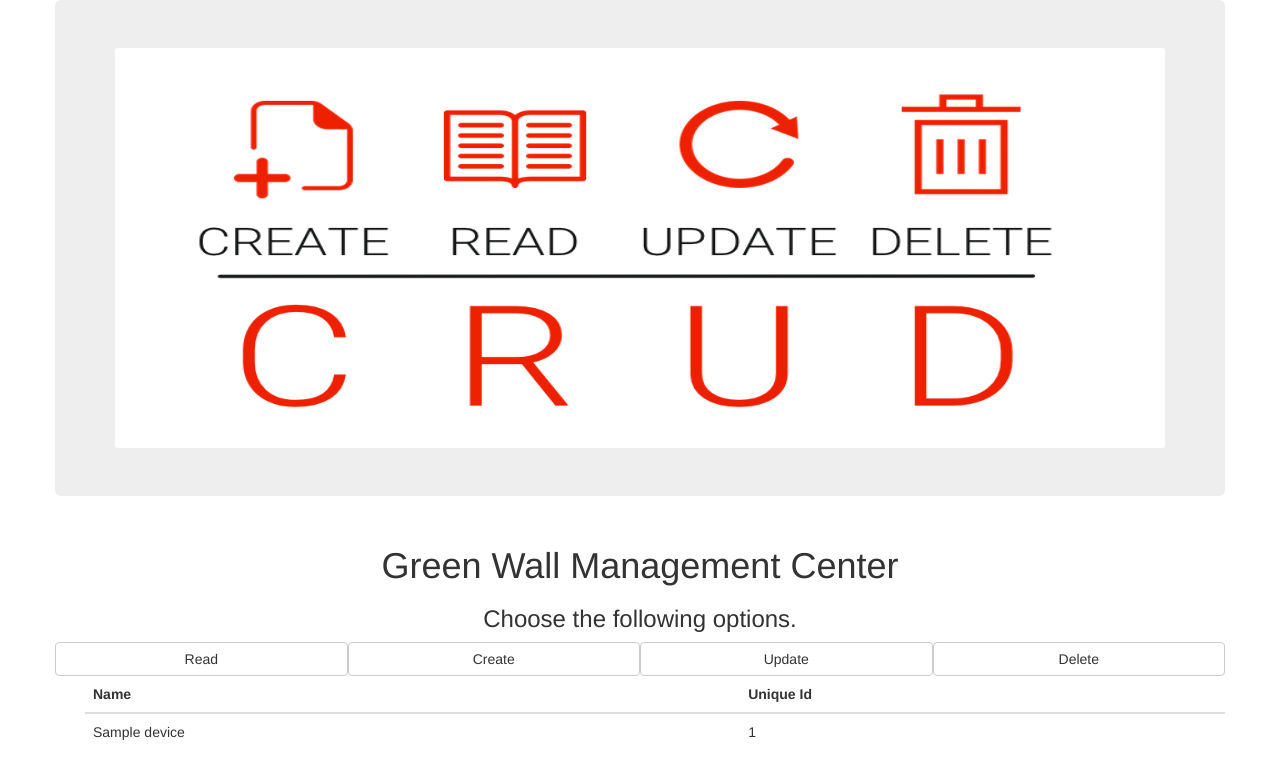
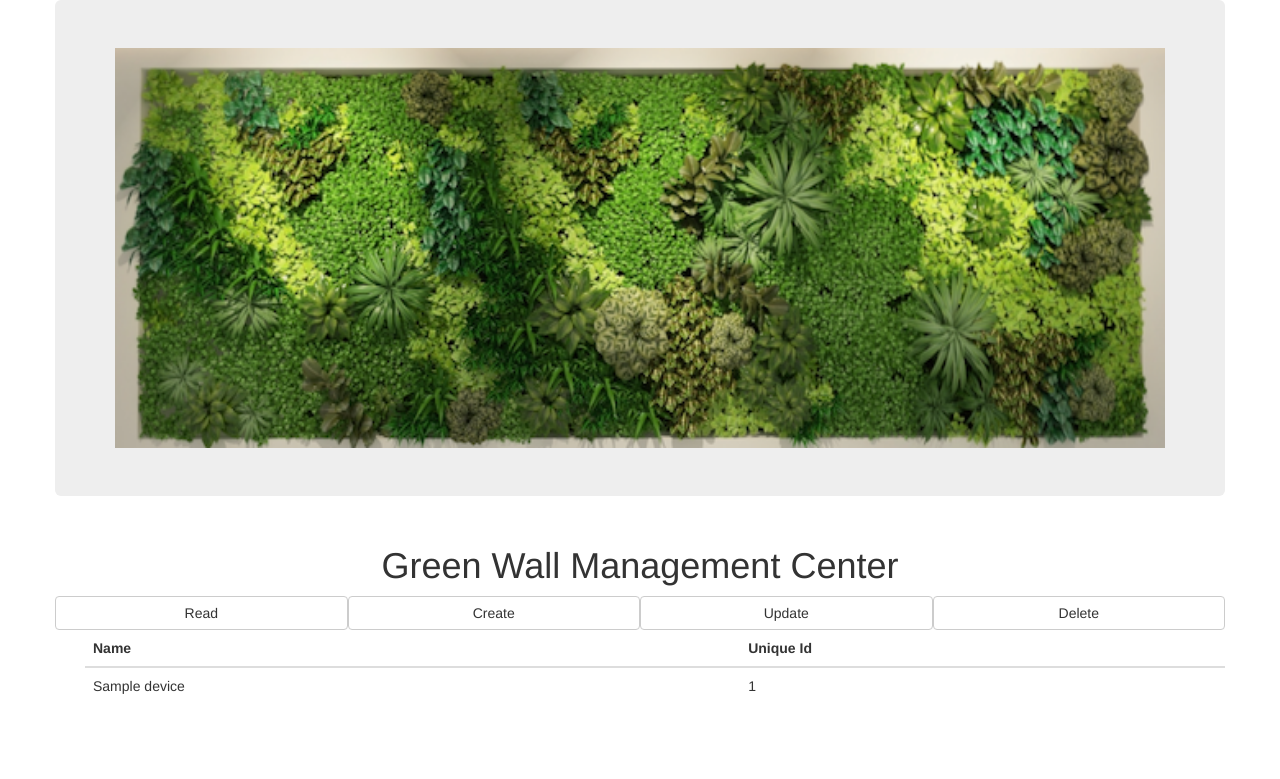
Before and after one commit to ltn22/green_wall, a Flask app: page / in a window 1280 px wide. Shown: the top 779 px of the page. Run offline with Flask 2, Linux system fonts and the light colour scheme; a database or web service that is not in the repository returns one stand-in record (values such as "Sample title"); some libraries are stand-ins or nearby versions.

Commit message:
updated the admin web application

```diff
--- a/admin_webapp/templates/index.html
+++ b/admin_webapp/templates/index.html
@@ -16,11 +16,10 @@
     <div class="container" id="main-container">
         <div class="row">
             <div class="jumbotron text-center">
-                <img src="{{url_for('static', filename='images/crud_image.png')}}" class="img-responsive" alt="Responsive image">
+                <img src="{{url_for('static', filename='images/green_wall.png')}}" class="img-responsive" alt="Responsive image">
             </div>
             <section class="col-lg-12 text-center">
                 <h1>Green Wall Management Center</h1>
-                <h3>Choose the following options.</h3>
             </section>
             <section>
                 <div class="btn-group btn-group-justified" role="group" aria-label="...">
```
Also changed, not shown: admin_webapp/static/images/green_wall.png (added).
